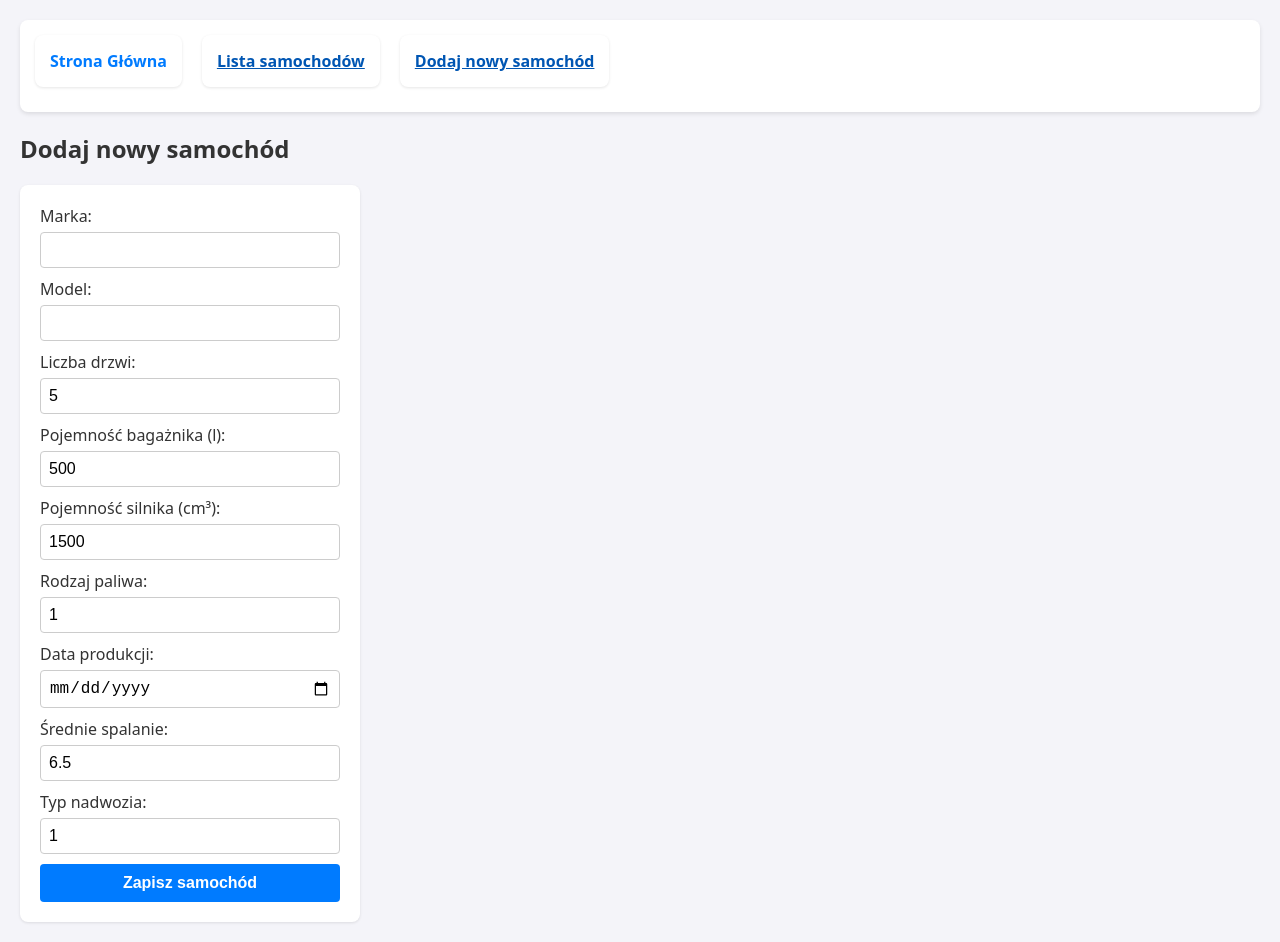
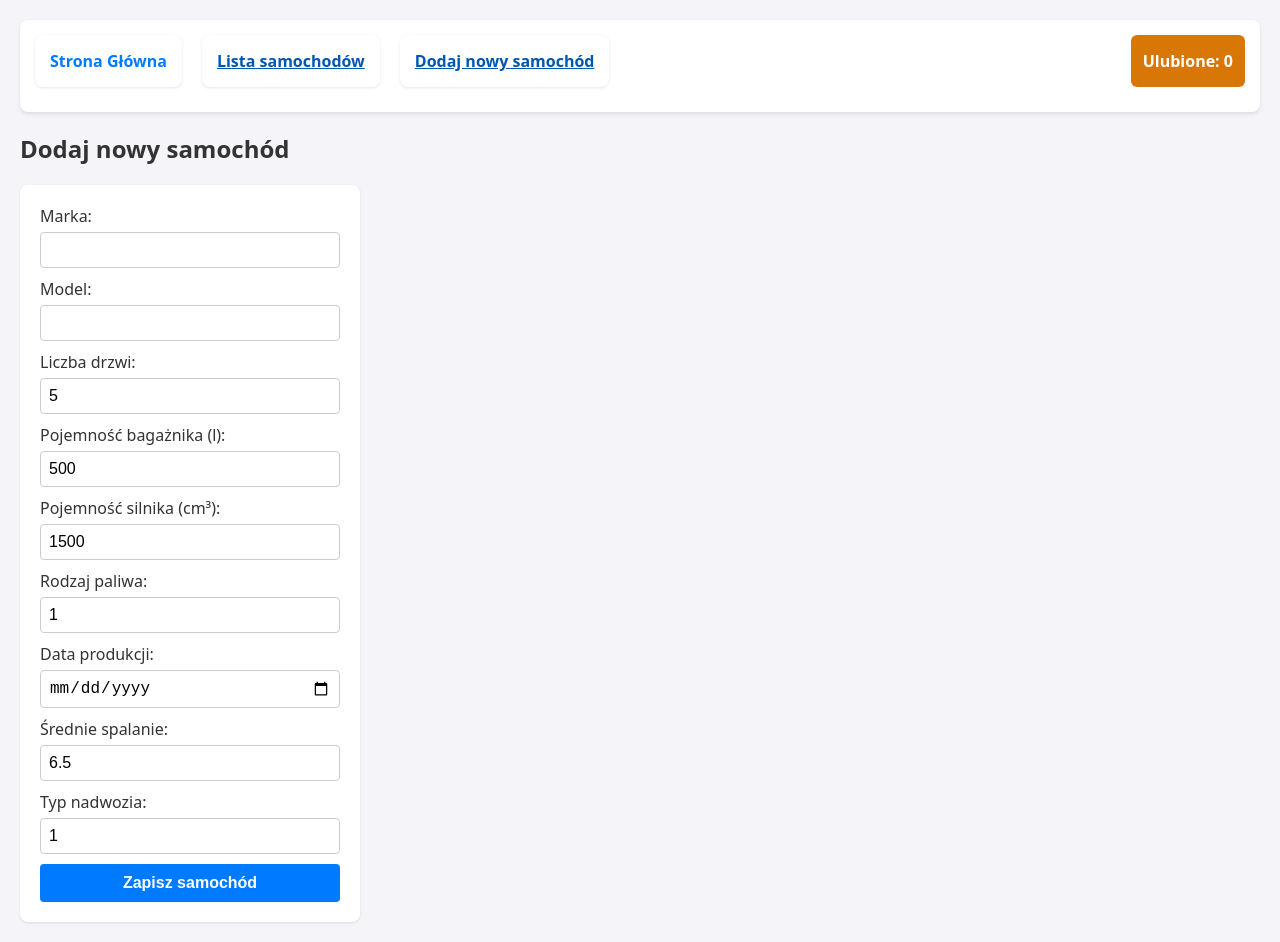
Before and after one commit to xaca20/cars-client, a React (Vite) app in the folder cars-client/: page /cars/new in a window 1280 px wide. Built offline with nearby package versions, Linux system fonts and the light colour scheme.

Commit message:
lab4 poprawione

```diff
--- /dev/null
+++ b/cars-client/src/api/apiClient.ts
@@ -0,0 +1,32 @@
+import axios from 'axios';
+
+export const apiClient = axios.create({
+    baseURL: import.meta.env.VITE_API_URL,
+    timeout: 10000,
+    headers: {
+        Accept: 'application/json',
+        'Content-Type': 'application/json',
+    },
+});
+
+apiClient.interceptors.request.use(
+    (config) => {
+        console.log(
+            '[Axios] ${config.method?.toUpperCase()} request to ${config.url}',
+        );
+
+        return config;
+    },
+    (error) => Promise.reject(error),
+);
+
+apiClient.interceptors.response.use(
+    (response) => {
+        console.log(
+            '[Axios] ${response.status} ${response.config.url}',
+        );
+
+        return response;
+    },
+    (error) => Promise.reject(error),
+);
--- /dev/null
+++ b/cars-client/src/components/CarCard.tsx
@@ -0,0 +1,30 @@
+import { Link } from 'react-router';
+import type { Car } from '../models/Car';
+import { useCarUiStore } from '../store/useCarUiStore';
+
+interface CarCardProps {
+  car: Car;
+  onDelete: (id: string) => void;
+}
+
+export default function CarCard({ car, onDelete }: CarCardProps) {
+  const isFavorite = useCarUiStore((state) => state.favoriteCarIds.includes(car.id));
+  const toggleFavorite = useCarUiStore((state) => state.toggleFavorite);
+
+  return (
+    <div style={{ marginBottom: '10px', padding: '15px', background: '#fff', borderRadius: '8px', boxShadow: '0 1px 3px rgba(0,0,0,0.1)' }}>
+      <strong>{car.brand} {car.model}</strong>
+      <div style={{ marginTop: '10px', display: 'flex', gap: '10px' }}>
+        <Link to={`/cars/${car.id}`}>Szczegóły</Link>
+        <button onClick={() => onDelete(car.id)}>Usuń</button>
+        <button
+          type="button"
+          className={isFavorite ? 'favorite-button active-favorite' : 'favorite-button'}
+          onClick={() => toggleFavorite(car.id)}
+        >
+          {isFavorite ? 'Ulubiony' : 'Ulubione'}
+        </button>
+      </div>
+    </div>
+  );
+}
--- a/cars-client/src/index.css
+++ b/cars-client/src/index.css
@@ -131,6 +131,9 @@ a:hover {
 .favorite-counter {
   margin-left: auto;
   padding: 8px 12px;
+  background-color: #d97706;
   color: white;
   font-weight: 600;
+  border-radius: 6px;
+  box-shadow: none;
 }
--- a/cars-client/src/layouts/RootLayout.tsx
+++ b/cars-client/src/layouts/RootLayout.tsx
@@ -1,6 +1,9 @@
 import { NavLink, Outlet } from 'react-router';
+import { useCarUiStore } from '../store/useCarUiStore';
 
 export default function RootLayout() {
+  const favoriteCount = useCarUiStore((state) => state.favoriteCarIds.length);
+
   return (
     <div>
       <nav>
@@ -8,6 +11,9 @@ export default function RootLayout() {
           <li><NavLink to="/">Strona Główna</NavLink></li>
           <li><NavLink to="/cars">Lista samochodów</NavLink></li>
           <li><NavLink to="/cars/new">Dodaj nowy samochód</NavLink></li>
+          <li className="favorite-counter">
+            Ulubione: {favoriteCount}
+          </li>
         </ul>
       </nav>
       <main>
--- /dev/null
+++ b/cars-client/src/store/useCarUiStore.ts
@@ -0,0 +1,83 @@
+import {
+    create,
+} from 'zustand';
+
+import {
+    persist,
+} from 'zustand/middleware';
+
+interface CarUiStore {
+    searchTerm: string;
+    showFavoritesOnly: boolean;
+    favoriteCarIds: string[];
+
+    setSearchTerm:
+        (value: string) => void;
+
+    setShowFavoritesOnly:
+        (value: boolean) => void;
+
+    toggleFavorite:
+        (id: string) => void;
+
+    removeFavorite:
+        (id: string) => void;
+
+    clearFavorites:
+        () => void;
+}
+
+export const useCarUiStore =
+    create<CarUiStore>()(
+        persist(
+            (set) => ({
+                searchTerm: '',
+                showFavoritesOnly: false,
+                favoriteCarIds: [],
+
+                setSearchTerm: (value) =>
+                    set({
+                        searchTerm: value
+                    }),
+
+                setShowFavoritesOnly: (value) =>
+                    set({
+                        showFavoritesOnly: value
+                    }),
+
+                toggleFavorite: (id) =>
+                    set((state) => ({
+                        favoriteCarIds:
+                            state.favoriteCarIds.includes(id)
+                                ? state.favoriteCarIds.filter(
+                                    (item) => item !== id
+                                )
+                            : [
+                                ...state.favoriteCarIds,
+                                id,
+                            ],
+                    })),
+
+                removeFavorite: (id) =>
+                    set((state) => ({
+                        favoriteCarIds:
+                            state.favoriteCarIds.filter(
+                                (item) => item !== id,
+                            ),
+                    })),
+
+                clearFavorites: () =>
+                    set({
+                        favoriteCarIds: []
+                    }),
+            }),
+            {
+                name: 'cars-ui-store',
+
+                partialize: (state) => ({
+                    favoriteCarIds:
+                        state.favoriteCarIds,
+                }),
+            },
+        ),
+    );
```
Also changed, not shown: cars-client/src/components/Navigation.tsx (added, +23 -0 lines), 1 other file (tests, documents, lock files or other folders).
